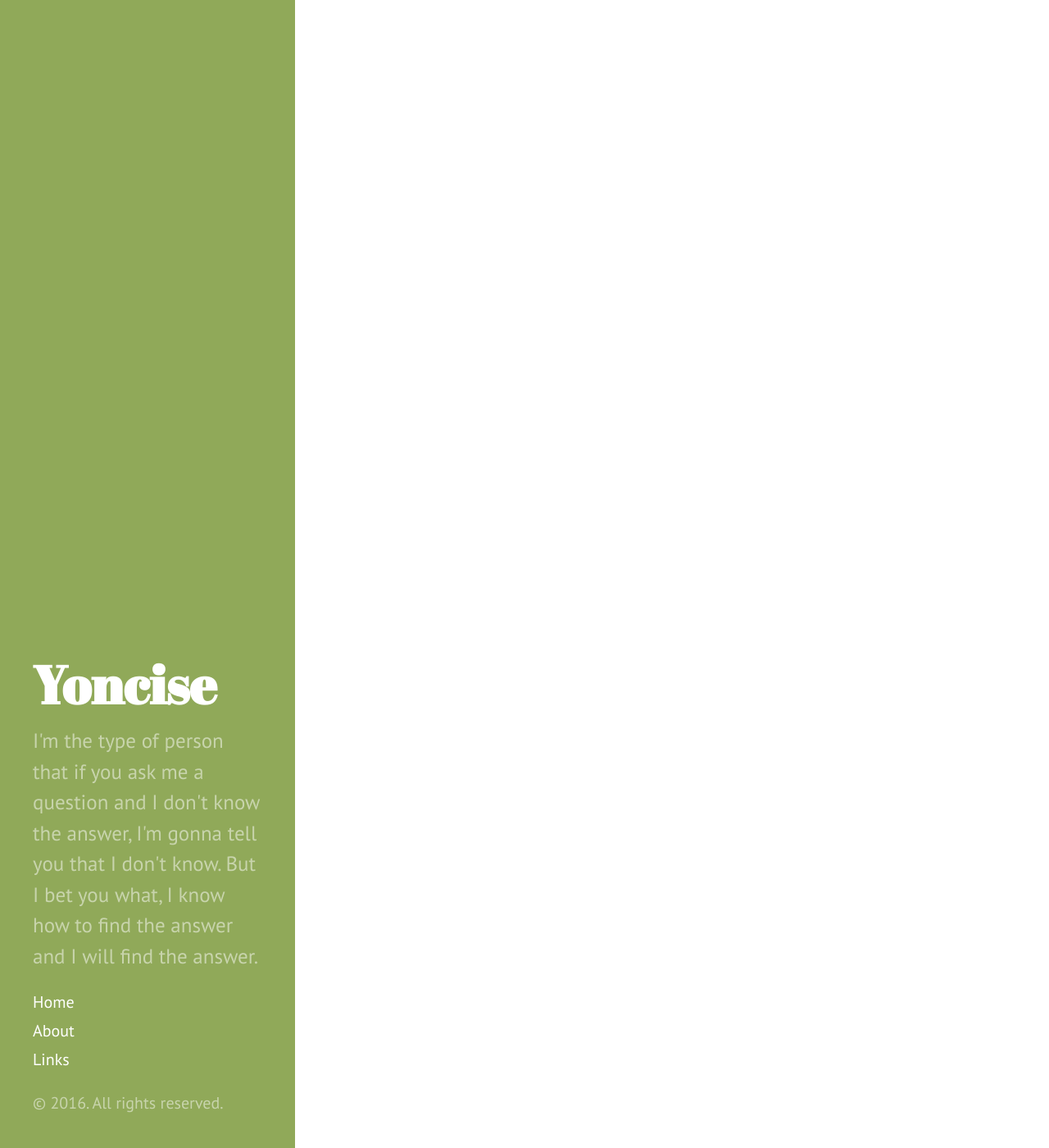
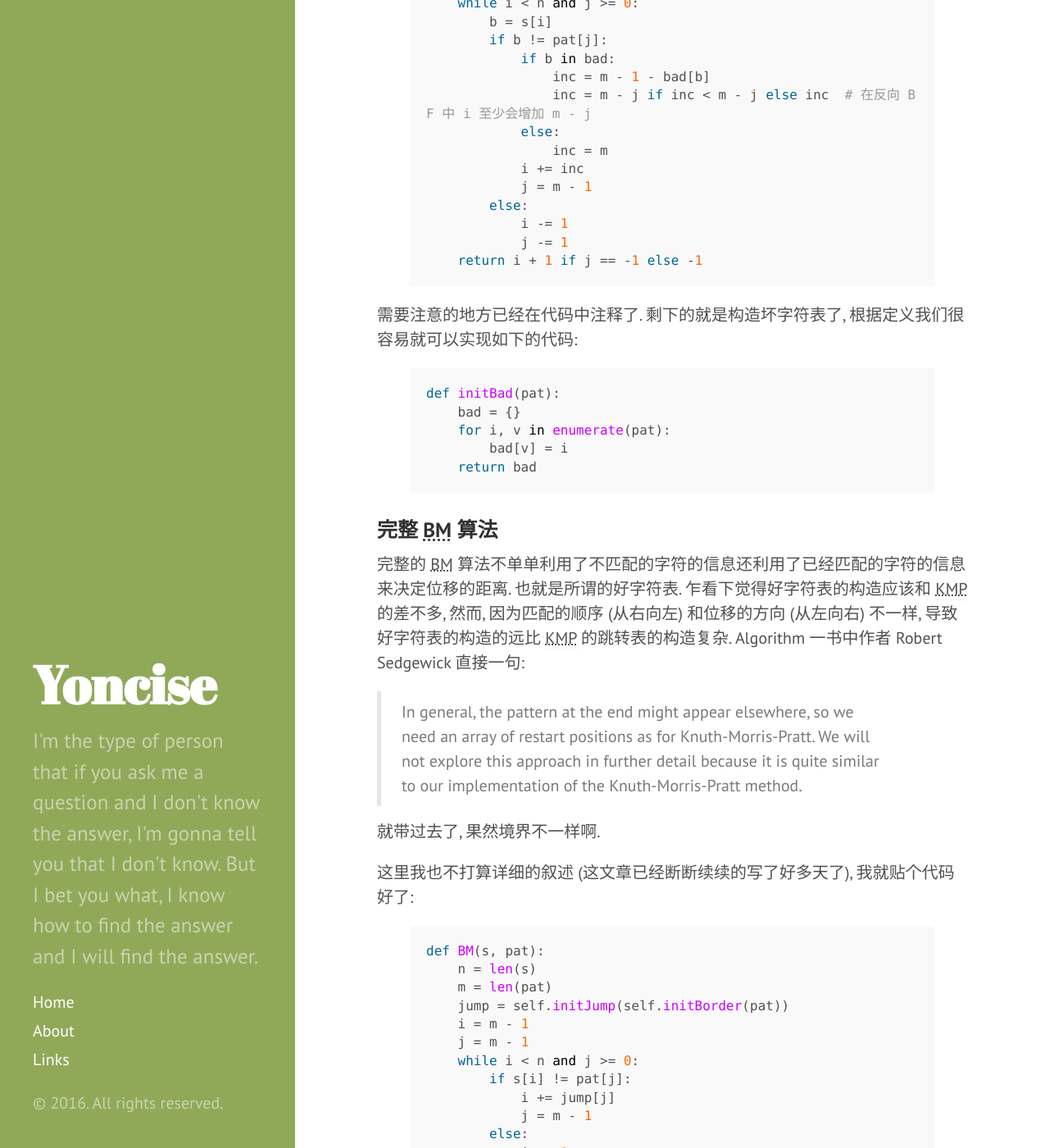
Before and after one commit to yoncise/yoncise.github.io, a Jekyll site: the page built from _posts/2016-10-15-字符串查找算法.md, in a window 1280 px wide and 1400 px high, scrolled down 6947 px. Shown: the whole window at 82% size. Built offline with Jekyll 4.4.1, drawn with Linux system fonts in a browser that asks for light colours; some of the changed text lies outside the part shown.

Commit message:
finish string search

```diff
--- a/_posts/2016-10-15-字符串查找算法.md
+++ b/_posts/2016-10-15-字符串查找算法.md
@@ -238,12 +238,148 @@ def initJump(pat):
 
 ## Boyer-Moore
 
+KMP 可以说是 Brute-Force 的改进版. BM 算法也差不多, 不过是基于反向的 Brute-Force 的算法:
+
+{% highlight python %}
+
+def bruteForceRev(s, pat):
+    m = len(pat)
+    n = len(s)
+    i = m - 1
+    j = m - 1
+    while i < n and j > -1:
+        if s[i] == pat[j]:
+            i -= 1
+            j -= 1
+        else:
+            i += m - j
+            j = m - 1
+    return i + 1 if j == -1 else -1
+
+{% endhighlight %}
+
 ### Boyer-Moore-Horspool
 
-#### 跳转表
-#### 构造跳转表
+完整的 BM 算法实现起来比较麻烦, BMH 是它的简化版本, 不过匹配起来依旧很快.
+BMH 是根据当前不匹配的字符来决定`pat` 的位移的. 比如说, 我们从右向左的匹配, 匹配第一个字符就失败了,
+同时这个字符也没有在 `pat` 中出现过, 那么我们可以放心大胆的将 `pat` 直接向右位移 `len(pat)` 个距离.
+可以看到决定位移的距离的关键在于当前不匹配的那个字符是否在 `pat` 中出现过, 出现的位置是多少.
+这就是所谓的坏字符表.
+
+#### 坏字符表
+
+我们用一个字典来表示坏字符表, 每一个在 `pat` 中出现的字符都在这个字典里, 对应的值为这个字符在 `pat`
+中最后一次出现的位置. 比如 `pat = 'aba'` 那么坏字符表就等于 `{'a': 2, 'b': 1}`
+
+我们先看假如我们现在有了坏字符表, 我们应该怎么匹配呢?
+
+{% highlight python %}
+
+bad = {}
+
+def BMH(s, pat):
+    m = len(pat)
+    n = len(s)
+    i = m - 1
+    j = m - 1
+    while i < n and j >= 0:
+        b = s[i]
+        if b != pat[j]:
+            if b in bad:
+                inc = m - 1 - bad[b]
+                inc = m - j if inc < m - j else inc  # 在反向 BF 中 i 至少会增加 m - j
+            else:
+                inc = m
+            i += inc
+            j = m - 1
+        else:
+            i -= 1
+            j -= 1
+    return i + 1 if j == -1 else -1
+
+{% endhighlight %}
+
+需要注意的地方已经在代码中注释了. 剩下的就是构造坏字符表了, 根据定义我们很容易就可以实现如下的代码:
+
+{% highlight python %}
+
+def initBad(pat):
+    bad = {}
+    for i, v in enumerate(pat):
+        bad[v] = i
+    return bad
+
+{% endhighlight %}
+
+### 完整 BM 算法
+
+完整的 BM 算法不单单利用了不匹配的字符的信息还利用了已经匹配的字符的信息来决定位移的距离. 也就是所谓的好字符表.
+乍看下觉得好字符表的构造应该和 KMP 的差不多, 然而, 因为匹配的顺序 (从右向左) 和位移的方向 (从左向右) 不一样,
+导致好字符表的构造的远比 KMP 的跳转表的构造复杂. Algorithm 一书中作者 Robert Sedgewick 直接一句:
+
+> In general, the pattern at the end might appear elsewhere, so we need an array of restart positions as for Knuth-Morris-Pratt. We will not explore this approach in further detail because it is quite similar to our implementation of the Knuth-Morris-Pratt method.
+
+就带过去了, 果然境界不一样啊.
+
+这里我也不打算详细的叙述 (这文章已经断断续续的写了好多天了), 我就贴个代码好了:
+
+{% highlight python %}
+
+def BM(s, pat):
+    n = len(s)
+    m = len(pat)
+    jump = self.initJump(self.initBorder(pat))
+    i = m - 1
+    j = m - 1
+    while i < n and j >= 0:
+        if s[i] != pat[j]:
+            i += jump[j]
+            j = m - 1
+        else:
+            i -= 1
+            j -= 1
+    return i + 1 if j == -1 else -1
+
+def initBorder(pat):
+    m = len(pat)
+    border = [m] * m  # last one will always equal to `m`
+    for j in range(m - 1)[::-1]:
+        prev = border[j + 1]
+        while prev != m:
+            if pat[j] == pat[prev - 1]:
+                border[j] = prev - 1
+                break
+            prev = border[prev]
+        else:
+            border[j] = m - 1 if pat[j] == pat[m - 1] else m
+    return border
+
+def initJump(border):
+    m = len(border)
+    if m == 0:
+        return []
+    jump = [0] * m
+    jump[m - 1] = 1
+    j = border[0]
+    for i in range(m):
+        b = border[i]
+        if b != m:
+            jump[b - 1] = m - i
+        if jump[i] != 0:
+            continue
+        while i >= j:
+            j = border[j]
+        jump[i] = j + m - i - 1
+    return jump
+
+{% endhighlight %}
 
 ## 总结
 
-### 本质
-### 递归
+不管 KMP 还是 BM 都是在 Brute-Force (不管是从左往右还是从右往左比较) 的基础上,
+利用已经匹配的和当前不匹配的字符来优化位移移动的距离.
+
+将近一个礼拜断断续续的把这篇文章写完了, 并且把文中的算法都自己实现了一遍. 实现的过程中各种 `+ 1` `-1` 搞的头都大了.
+写算法的过程中感觉 *大局观* 很重要, 不能一开始就陷入细枝末节中. 比如, 可以先假设跳转表实现了, 先利用跳转表实现搜索算法.
+
+ps. 在 leetcode 上分别跑了下 KMP, BM, BF 算法, 最后发现, KMP 最慢, BF 最快. 没错, Brute-Force 算法最快!
```
